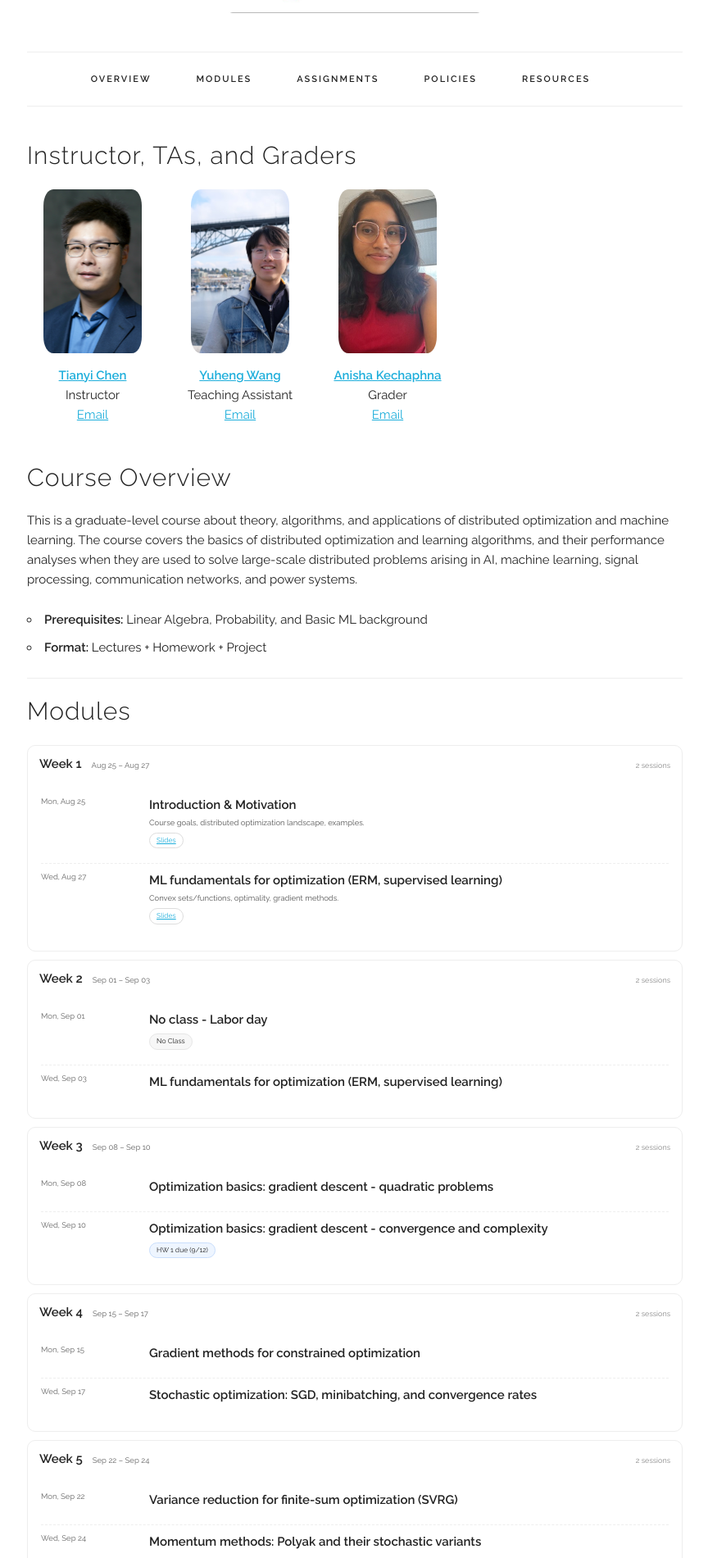
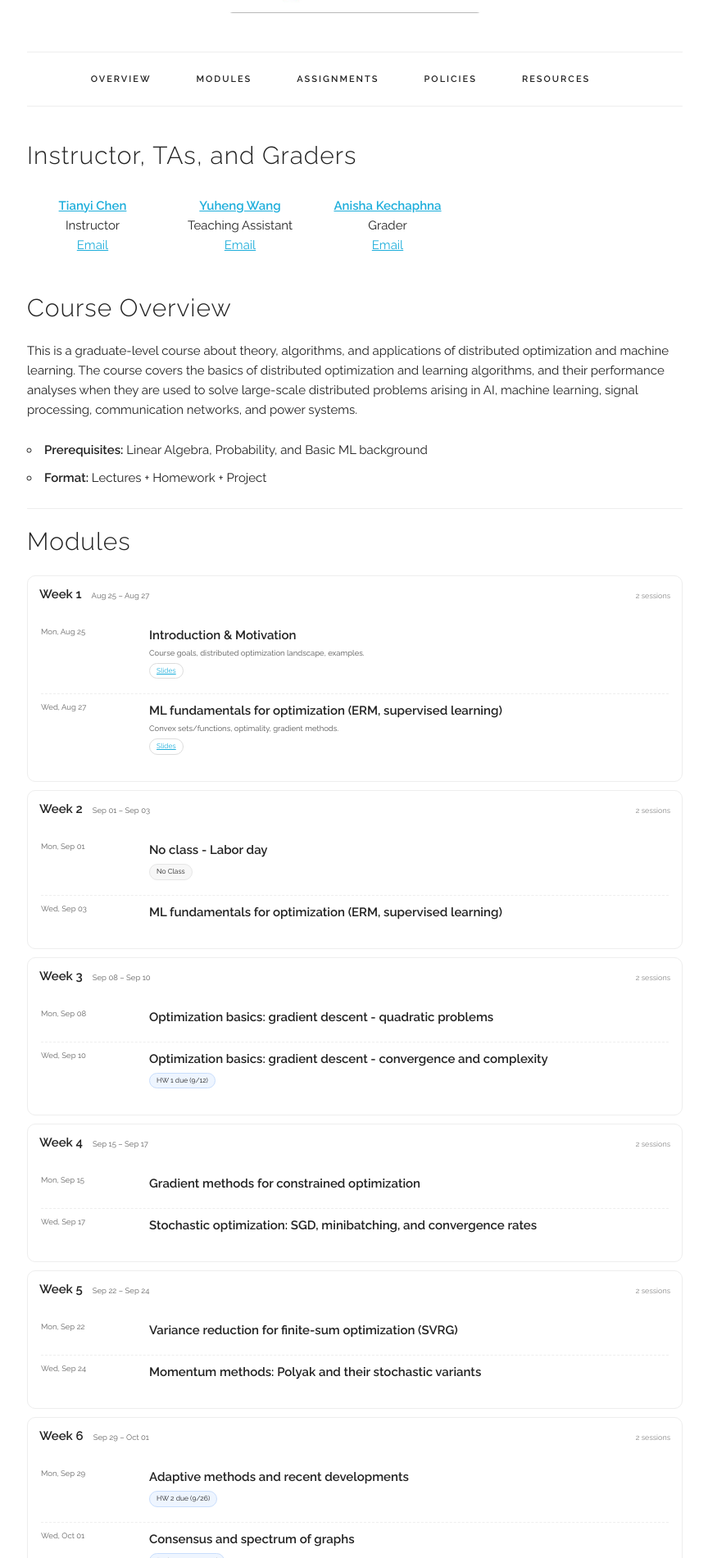
Before and after one commit to chentianyi19/ECE5290, a Jekyll site: the page built from index.html, in a window 1280 px wide. Shown: the part 323-2224 px from the top of the page at 82% size, without its empty margins (207-1071 px from the left). Built offline with Jekyll 4.4.1, drawn with Linux system fonts in a browser that asks for light colours.

Commit message:
Update people.html

```diff
--- a/_includes/people.html
+++ b/_includes/people.html
@@ -6,8 +6,8 @@
 
     {%- for person in site.data.people -%}
     <div class="box" style="text-align: center; width: 160px;">
-      <img src="{{ person.photo }}" alt="{{ person.name }}"
-           style="width: 120px; height: 200px; object-fit: cover; border-radius: 10%;">
+      <!-- <img src="{{ person.photo }}" alt="{{ person.name }}"
+           style="width: 120px; height: 200px; object-fit: cover; border-radius: 10%;"> -->
 
       <p style="margin-top: 8px;">
         {%- if person.homepage -%}
```
